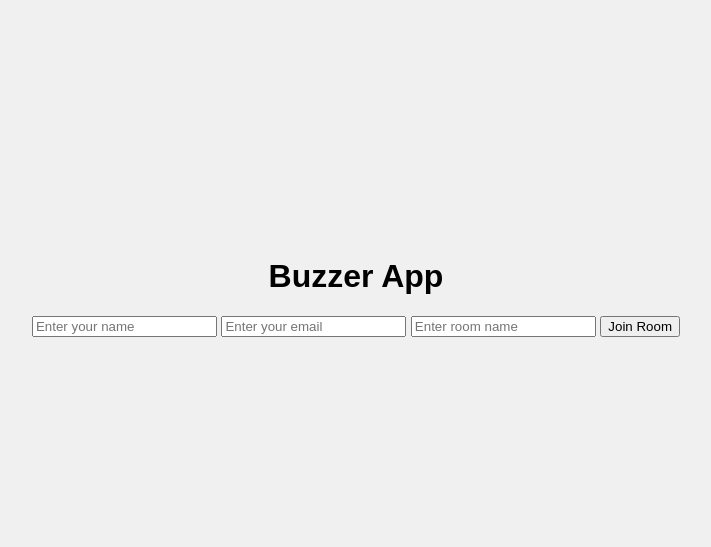
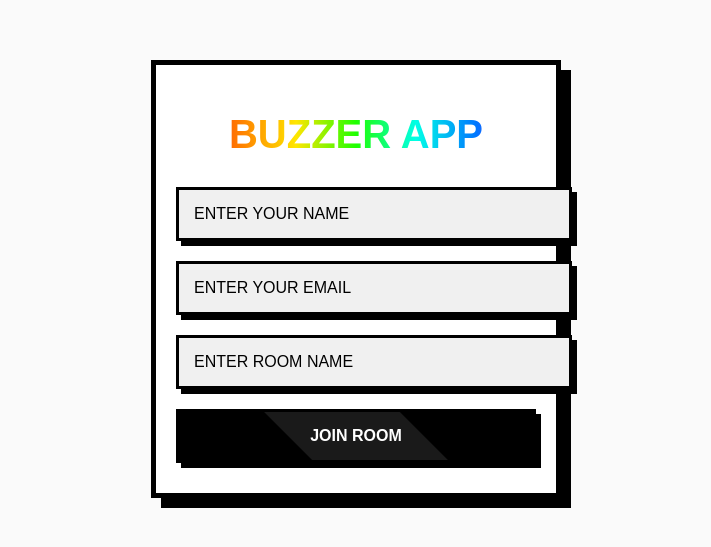
Before and after one commit to JVelezFD/JS-QBuzzer, a website: page public/index.html in a window 1280 px wide. Shown: the part 121-668 px from the top of the page, without its empty margins (284-995 px from the left). Drawn offline with nearby package versions, Linux system fonts and the light colour scheme; no server answers.

Commit message:
updated the styling for the form, avatar and buzzer section

```diff
--- a/public/style.css
+++ b/public/style.css
@@ -1,18 +1,109 @@
-body {
-  font-family: Arial, sans-serif;
+/* General Reset */
+body,
+html {
+  margin: 0;
+  padding: 0;
+  font-family: "Arial", sans-serif;
+  background-color: #fafafa;
   display: flex;
   justify-content: center;
   align-items: center;
   height: 100vh;
-  background-color: #f0f0f0;
 }
+
 .container {
   text-align: center;
+  background: #fff;
+  border: 5px solid #000;
+  box-shadow: 10px 10px 0 #000;
+  padding: 20px;
+  width: 80%;
+  max-width: 400px;
 }
+
+h1 {
+  font-size: 2.5rem;
+  margin-bottom: 20px;
+  color: #000;
+  text-transform: uppercase;
+  background: linear-gradient(
+    to right,
+    #ff0040,
+    #ff7700,
+    #ffe600,
+    #1fff00,
+    #00ffe7,
+    #0077ff,
+    #a000ff
+  );
+  -webkit-background-clip: text;
+  color: transparent;
+}
+
+input,
+button {
+  width: 100%;
+  padding: 15px;
+  margin: 10px 0;
+  font-size: 1rem;
+  border: none;
+  outline: none;
+  transition: background-color 0.3s ease;
+  text-transform: uppercase;
+}
+
+input[type="text"],
+input[type="email"] {
+  background-color: #f0f0f0;
+  border: 3px solid #000;
+  box-shadow: 5px 5px 0 #000;
+  color: #000;
+}
+
+input[type="text"]::placeholder,
+input[type="email"]::placeholder {
+  color: #000;
+}
+
+button {
+  background-color: #000;
+  color: #fff;
+  font-weight: bold;
+  cursor: pointer;
+  border: 3px solid #000;
+  box-shadow: 5px 5px 0 #000;
+  position: relative;
+  overflow: hidden;
+}
+
+button:hover {
+  background-color: #333;
+}
+
+button::before {
+  content: "";
+  position: absolute;
+  top: -50%;
+  left: -50%;
+  width: 200%;
+  height: 200%;
+  background: rgba(255, 255, 255, 0.1);
+  transition: all 0.3s;
+  transform: rotate(45deg);
+}
+
+button:hover::before {
+  top: -25%;
+  left: -25%;
+}
+
+button:active {
+  box-shadow: none;
+  transform: translate(5px, 5px);
+}
+
 #message {
   margin-top: 20px;
-  font-size: 1.5em;
-  color: green;
 }
 
 .avatar {
@@ -20,4 +111,6 @@ body {
   height: 40px;
   border-radius: 50%;
   margin-right: 10px;
+  border: 2px solid #000;
+  box-shadow: 3px 3px 0 #000;
 }
```
Also changed, not shown: public/index.html (+1 -1 lines).
